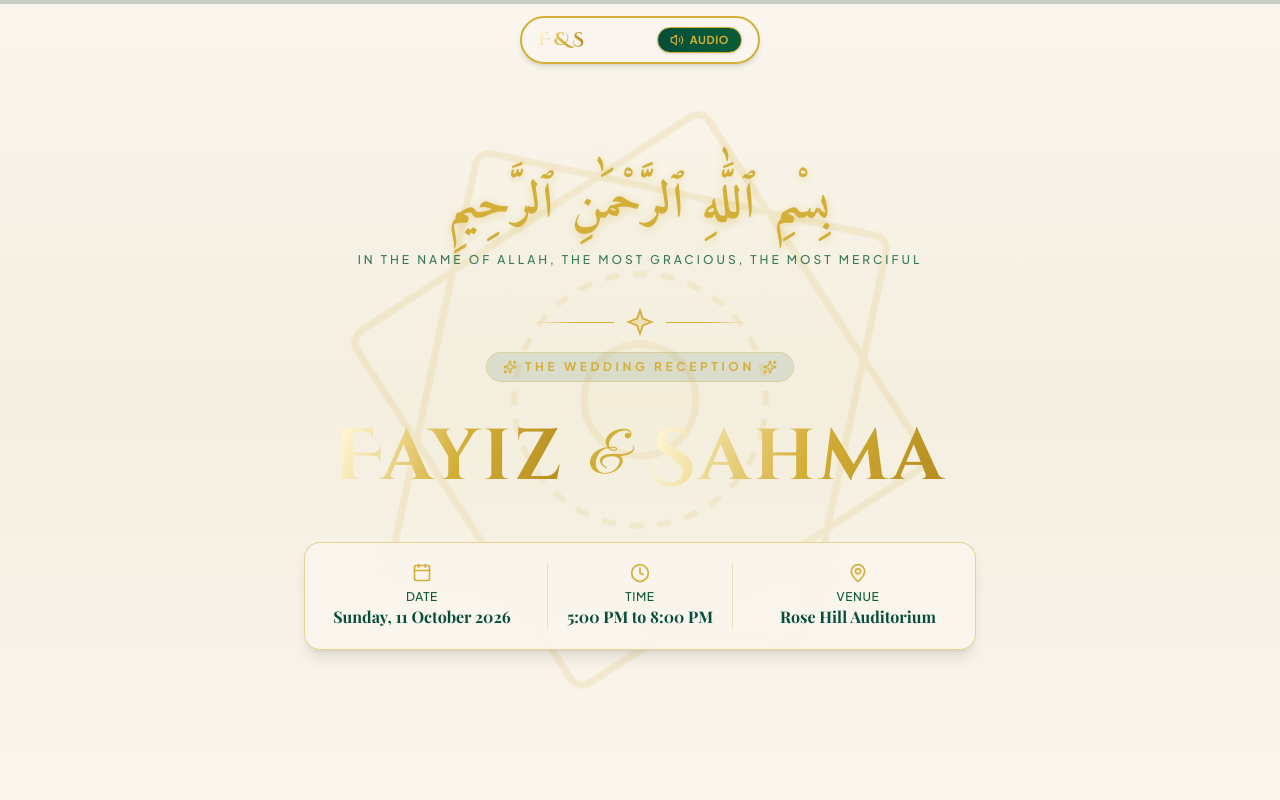
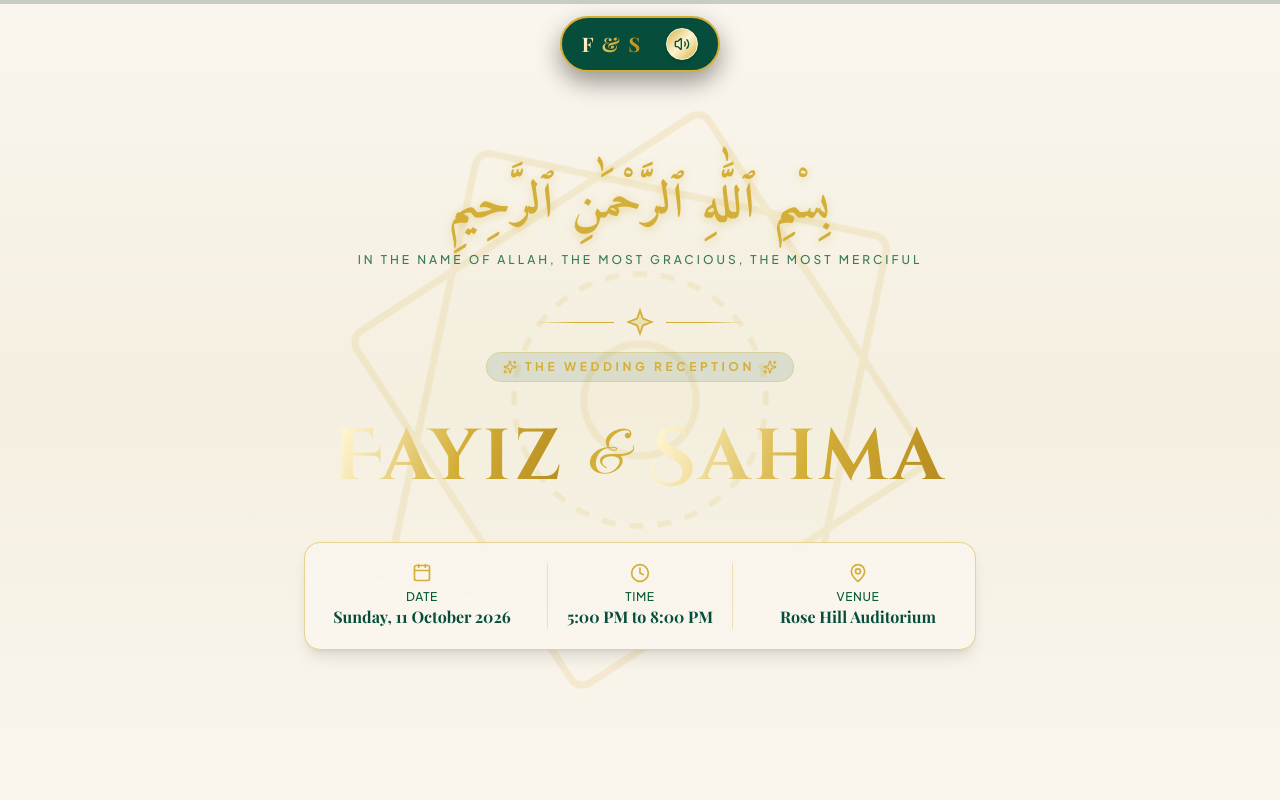
Before and after one commit to jithinsalimkumar/Fayiz-Sahma, a React (Vite) app: page / in a window 1280 px wide. Both pictures are taken after a click on the button "ENTER INVITATION". Shown: the top 800 px of the page. Built offline with nearby package versions, Linux system fonts and the light colour scheme; a web font is replaced by a local one.

Commit message:
Redesign floating header with high contrast Deep Emerald background and icon-only audio toggle

```diff
--- a/src/components/Navbar.jsx
+++ b/src/components/Navbar.jsx
@@ -1,5 +1,5 @@
 import React, { useState, useEffect } from "react";
-import { Volume2, VolumeX, Music } from "lucide-react";
+import { Volume2, VolumeX } from "lucide-react";
 import { weddingData } from "../config/weddingData";
 
 export default function Navbar({ isAudioPlaying, toggleAudio }) {
@@ -17,38 +17,30 @@ export default function Navbar({ isAudioPlaying, toggleAudio }) {
   return (
     <header className="fixed top-4 left-0 right-0 z-40 px-4 transition-all duration-300 pointer-events-none flex justify-center">
       <div
-        className={`max-w-[240px] w-full px-4 py-2 rounded-full pointer-events-auto flex items-center justify-between transition-all duration-300 ${
-          scrolled
-            ? "bg-[#064E3B]/95 backdrop-blur-md border-2 border-[#D4AF37] shadow-[0_10px_30px_rgba(0,0,0,0.35)]"
-            : "bg-[#FAF6EE]/90 backdrop-blur-sm border-2 border-[#D4AF37] shadow-md"
+        className={`px-5 py-2.5 rounded-full pointer-events-auto flex items-center justify-between gap-6 transition-all duration-300 bg-[#064E3B] border-2 border-[#D4AF37] shadow-[0_10px_25px_rgba(0,0,0,0.4)] ${
+          scrolled ? "scale-95 shadow-xl" : "scale-100"
         }`}
       >
-        {/* Monogram Brand Emblem */}
+        {/* Monogram Brand Emblem - High Contrast Gold on Deep Emerald */}
         <a
           href="#hero"
-          className="font-display text-lg font-bold tracking-tight text-[#064E3B] flex items-center gap-1 hover:scale-105 transition-transform"
+          className="font-display text-xl font-bold tracking-wider flex items-center hover:scale-105 transition-transform"
         >
-          <span className="gold-shimmer-text">{coupleInitials}</span>
+          <span className="gold-shimmer-text font-serif tracking-widest">{coupleInitials}</span>
         </a>
 
-        {/* Ambient Audio Music Control Button */}
+        {/* Ambient Audio Music Toggle Button - Icon Only (No Text) */}
         {weddingData.audio?.enabled && (
           <button
             onClick={toggleAudio}
-            className="inline-flex items-center gap-1.5 px-3 py-1 rounded-full bg-gradient-to-r from-[#064E3B] to-[#0A5C36] text-[#D4AF37] border border-[#D4AF37] text-[11px] font-bold uppercase tracking-wider shadow-sm hover:scale-105 transition-all cursor-pointer"
-            title={isAudioPlaying ? "Mute Ambient Nasheed Audio" : "Play Ambient Nasheed Audio"}
+            className="w-8 h-8 rounded-full bg-gradient-to-br from-[#D4AF37] via-[#FFF4D0] to-[#D4AF37] text-[#064E3B] flex items-center justify-center shadow-md hover:scale-110 active:scale-95 transition-all cursor-pointer border border-[#FFF4D0]"
+            title={isAudioPlaying ? "Mute Background Music" : "Play Background Music"}
             aria-label="Toggle Audio"
           >
             {isAudioPlaying ? (
-              <>
-                <Volume2 className="w-3.5 h-3.5 text-[#D4AF37] animate-pulse" />
-                <span>Audio</span>
-              </>
+              <Volume2 className="w-4 h-4 text-[#064E3B] animate-pulse" />
             ) : (
-              <>
-                <VolumeX className="w-3.5 h-3.5 text-[#FCD34D]" />
-                <span>Music</span>
-              </>
+              <VolumeX className="w-4 h-4 text-[#064E3B]/70" />
             )}
           </button>
         )}
```
